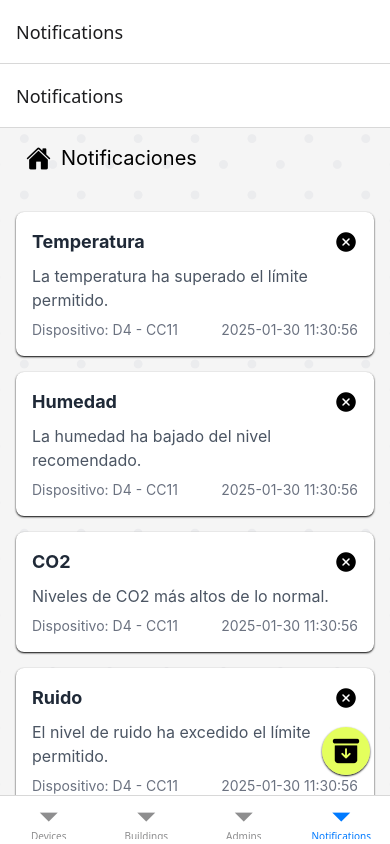
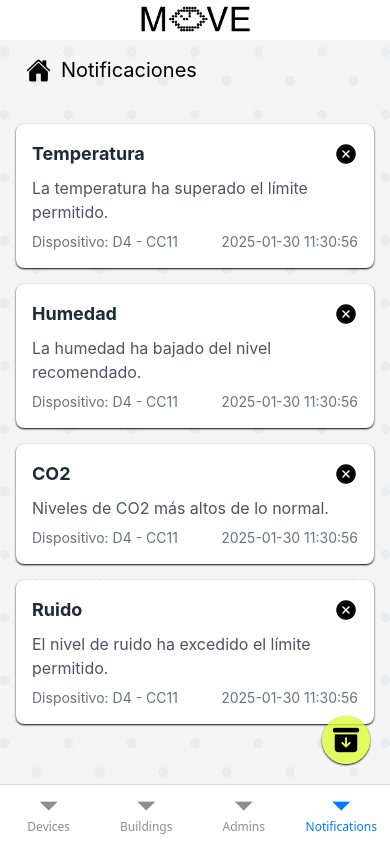
Before and after one commit to AndresilloDev/MOVE-Mobile, a React Native app in the folder Frontend/: screen /Notifications in a window 390 px wide. Built offline with nearby package versions, Linux system fonts and the light colour scheme.

Commit message:
fix: Header in BottomTabNavigator & StackNavigator

```diff
--- a/Frontend/navigation/BottomTabNavigator.js
+++ b/Frontend/navigation/BottomTabNavigator.js
@@ -4,12 +4,23 @@ import StackNavigatorBuildings from './StackNavigatorBuildings';
 import AdminsScreen from '../screens/AdminsScreen';
 import StackNavigatorNotifications from './StackNavigatorNotifications';
 import StackNavigatorDevices from './StackNavigatorDevices';
+import { Image, SafeAreaView, View } from 'react-native';
 
 const Tab = createBottomTabNavigator();
 
 export default function BottomTabNavigator() {
   return (
-    <Tab.Navigator>
+    <Tab.Navigator
+      screenOptions={{
+        header: () =>
+          <SafeAreaView className="bg-white">
+            <View className="h-24 pt-10 bg-white flex justify-center items-center shadow-md">
+              <Image source={require("../assets/logo.png")} className="w-32 h-10" />
+            </View>
+          </SafeAreaView>,
+        tabBarStyle: { height: 60 },
+        tabBarLabelStyle: { fontSize: 12 },
+      }}>
       <Tab.Screen name="Devices" component={StackNavigatorDevices} />
       <Tab.Screen name="Buildings" component={StackNavigatorBuildings} />
       <Tab.Screen name="Admins" component={AdminsScreen} />
--- a/Frontend/navigation/StackNavigatorBuildings.js
+++ b/Frontend/navigation/StackNavigatorBuildings.js
@@ -8,8 +8,10 @@ const Stack = createNativeStackNavigator();
 export default function StackNavigatorBuildings() {
   return (
     <Stack.Navigator>
-      <Stack.Screen name="Buildings" component={BuildingsScreen} />
-      <Stack.Screen name="Classrooms" component={ClassroomsScreen} />
+      <Stack.Screen name="Buildings" component={BuildingsScreen}
+        options={{headerShown : false}} />
+      <Stack.Screen name="Classrooms" component={ClassroomsScreen}
+        options={{headerShown : false}} />
     </Stack.Navigator>
   );
 }
--- a/Frontend/navigation/StackNavigatorDevices.js
+++ b/Frontend/navigation/StackNavigatorDevices.js
@@ -8,8 +8,14 @@ const Stack = createNativeStackNavigator();
 export default function StackNavigatorDevices() {
   return (
     <Stack.Navigator>
-      <Stack.Screen name="Devices" component={DevicesScreen} />
-      <Stack.Screen name="SelectedDevice" component={SelectedDeviceScreen} />
+      <Stack.Screen
+        name="Devices"
+        component={DevicesScreen}
+        options={{headerShown : false}} />
+      <Stack.Screen
+        name="SelectedDevice"
+        component={SelectedDeviceScreen}
+        options={{headerShown : false}} />
     </Stack.Navigator>
   );
 }
--- a/Frontend/navigation/StackNavigatorNotifications.js
+++ b/Frontend/navigation/StackNavigatorNotifications.js
@@ -8,8 +8,10 @@ const Stack = createNativeStackNavigator();
 export default function StackNavigatorNotifications() {
   return (
     <Stack.Navigator>
-      <Stack.Screen name="Notifications" component={NotificationsScreen} />
-      <Stack.Screen name="ArchivedNotifications" component={ArchivedNotifications} />
+      <Stack.Screen name="Notifications" component={NotificationsScreen}
+        options={{headerShown : false}} />
+      <Stack.Screen name="ArchivedNotifications" component={ArchivedNotifications}
+        options={{headerShown : false}} />
     </Stack.Navigator>
   );
 }
```
